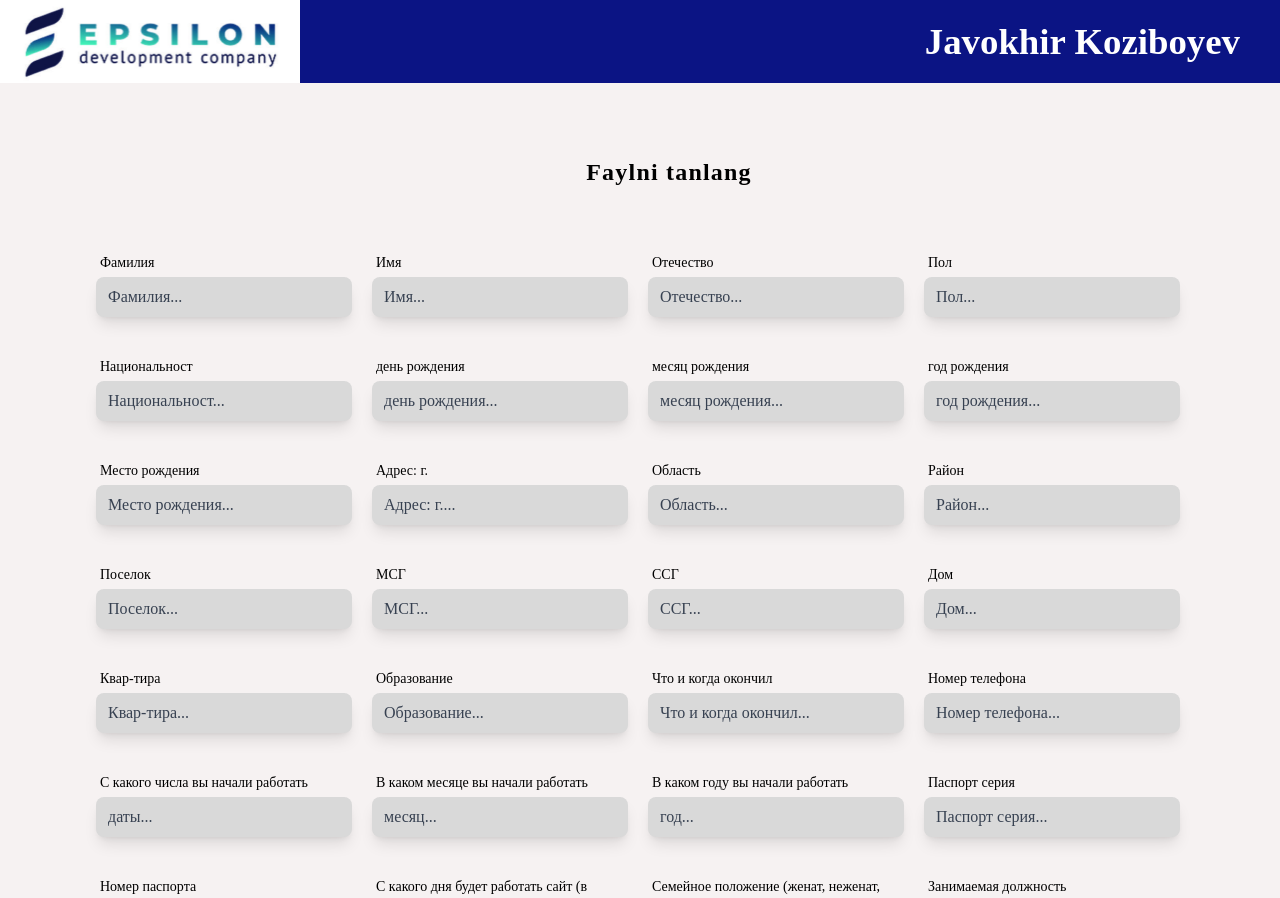
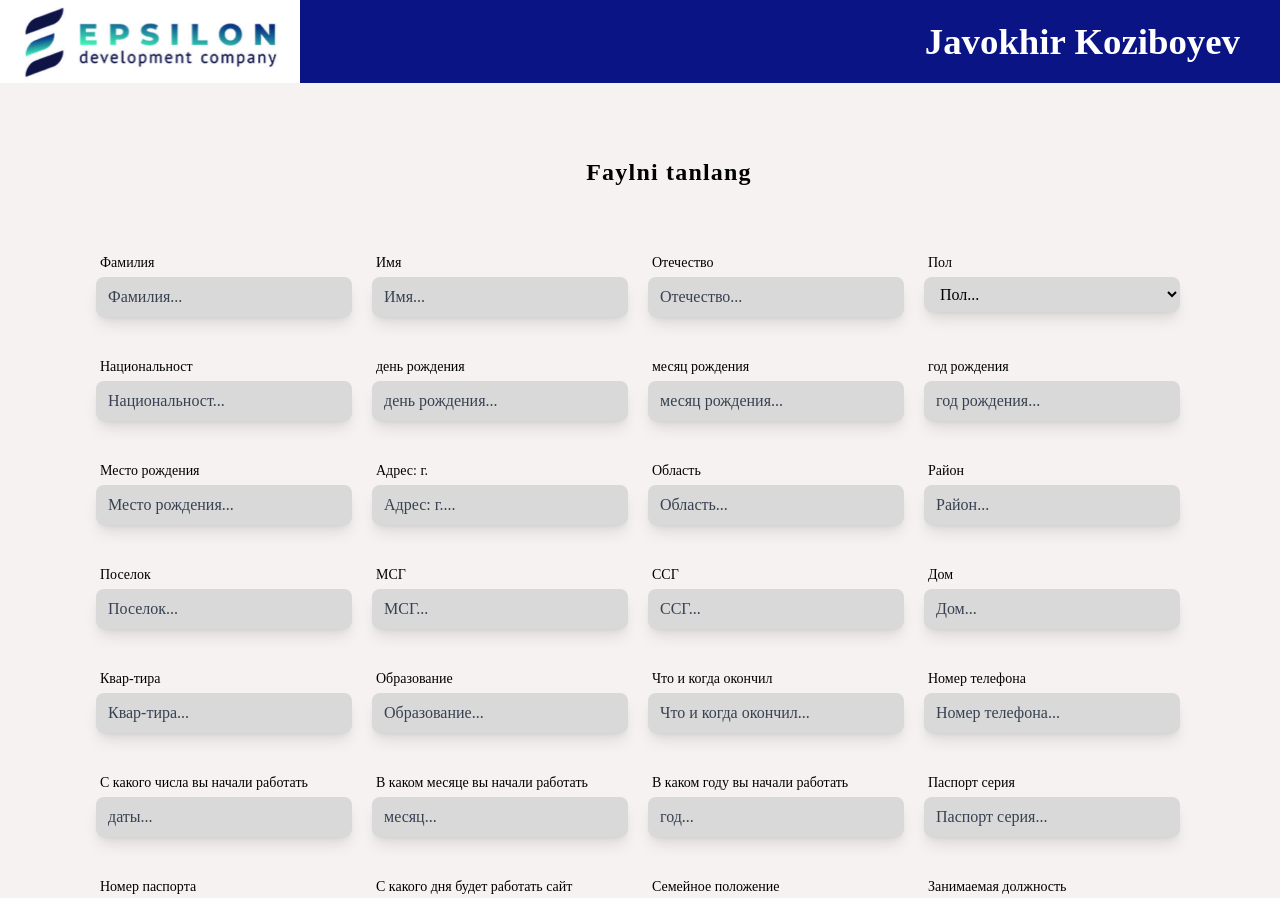
Before and after one commit to Alisher0903/epsilon, a React (Create React App) app: page /user/add in a window 1280 px wide. Shown: the top 898 px of the page. Built offline with nearby package versions, Linux system fonts and the light colour scheme; some icons are missing; a web font is replaced by a local one.

Commit message:
full bulfi

```diff
--- a/src/components/home/user-info/userInfo.jsx
+++ b/src/components/home/user-info/userInfo.jsx
@@ -24,6 +24,7 @@ const UserInfo = () => {
     }, []);
 
     const [templates, setTemplates] = useState([{}]);
+    const [isLoading, setIsLoading] = useState(false);
 
     const handleCreate = () => {
         console.log(templates.length);
@@ -38,6 +39,7 @@ const UserInfo = () => {
 
     // addUser
     const addUser = async () => {
+        setIsLoading(true)
         const img = new FormData();
         img.append('file', byId('attachmentId').files[0]);
         let relationshipDtos = templates.map((_, i) => {
@@ -108,9 +110,10 @@ const UserInfo = () => {
             .then(async () => {
                 toast.success("User saccessfully seved✔")
                 await byId("hoHomePage").click();
+                setIsLoading(false)
             })
-            .catch(err => {
-                console.log(err);
+            .catch(() => {
+                setIsLoading(false)
                 toast.error("Xatolik yuz berdi❌")
             })
     }
@@ -156,10 +159,13 @@ const UserInfo = () => {
                     {/* turt */}
                     <div className='flex flex-col font-inika mx-2'>
                         <label htmlFor="gender" className='mb-1 ml-1 mt-10 text-sm w-64'>Пол</label>
-                        <input
-                            id='gender'
-                            className='shadow-lg px-3 py-2 w-64 rounded-lg bg-addInputBg placeholder:text-gray-700 focus:outline-blue-700 duration-200'
-                            placeholder='Пол...' />
+                        <select
+                            id="gender"
+                            className='shadow-lg px-3 py-2 w-64 rounded-lg bg-addInputBg placeholder:text-gray-700 focus:outline-blue-700 duration-200'>
+                            <option selected disabled>Пол...</option>
+                            <option value="М">Мужской</option>
+                            <option value="Ж">Женский</option>
+                        </select>
                     </div>
                     {/* besh */}
                     <div className='flex flex-col font-inika mx-2'>
@@ -337,7 +343,7 @@ const UserInfo = () => {
                     </div>
                     {/* yigirma olti */}
                     <div className='flex flex-col font-inika mx-2'>
-                        <label htmlFor="dateStartWork" className='mb-1 ml-1 mt-10 text-sm w-64'>С какого дня будет работать сайт (в цифрах)</label>
+                        <label htmlFor="dateStartWork" className='mb-1 ml-1 mt-10 text-sm w-64'>С какого дня будет работать сайт</label>
                         <input
                             id='dateStartWork'
                             type='date'
@@ -346,11 +352,18 @@ const UserInfo = () => {
                     </div>
                     {/* yigirma yetti */}
                     <div className='flex flex-col font-inika mx-2'>
-                        <label htmlFor="maritalStatus" className='mb-1 ml-1 mt-10 text-sm w-64'>Семейное положение (женат, неженат, замужем, незамужем, разведен, разведена)</label>
-                        <input
-                            id='maritalStatus'
-                            className='shadow-lg px-3 py-2 w-64 rounded-lg bg-addInputBg placeholder:text-gray-700 focus:outline-blue-700 duration-200'
-                            placeholder='Семейная ситуация...' />
+                        <label htmlFor="maritalStatus" className='mb-1 ml-1 mt-10 text-sm w-64'>Семейное положение</label>
+                        <select
+                            id="maritalStatus"
+                            className='shadow-lg px-3 py-2 w-64 rounded-lg bg-addInputBg placeholder:text-gray-700 focus:outline-blue-700 duration-200'>
+                            <option selected disabled>Семейная ситуация...</option>
+                            <option value="Женат">Женат</option>
+                            <option value="Неженат">Неженат</option>
+                            <option value="Замужем">Замужем</option>
+                            <option value="Незамужем">Незамужем</option>
+                            <option value="Разведен">Разведен</option>
+                            <option value="Разведена">Разведена</option>
+                        </select>
                     </div>
                     {/* yigirma sakkiz */}
                     <div className='flex flex-col font-inika mx-2'>
@@ -383,11 +396,9 @@ const UserInfo = () => {
                 {templates.map((_, index) => (
                     <PlusUserInfo
                         i={index}
-                        // relationshipDtos={relationshipDtos}
                         key={index}
                         onRemove={() => handleRemove(index)} />
                 ))}
-                {/* <PlusUserInfo /> */}
 
                 <div className='flex justify-center items-center mt-3'>
                     <div className='flex justify-center items-center active:scale-90 duration-300 mx-5'>
@@ -414,9 +425,19 @@ const UserInfo = () => {
                         font-inika font-bold tracking-wider hover:bg-red-700 active:scale-90
                         duration-300'>Close</button>
                     <button
-                        className='bg-blue-600 py-2 px-7 rounded-2xl shadow-lg text-white
+                        className={`bg-blue-600 py-2 px-7 rounded-2xl shadow-lg text-white
                         font-inika font-bold tracking-wider hover:bg-blue-700 active:scale-90
-                        duration-300' onClick={addUser}>Save</button>
+                        duration-300 ${isLoading ? "opacity-50 cursor-not-allowed" : ""}`}
+                        onClick={addUser}
+                        disabled={isLoading}>
+                        {isLoading ?
+                            <span className=' flex justify-center items-center'>
+                                Save
+                                <Icon icon="eos-icons:bubble-loading" className='ml-3' width="25" />
+                            </span>
+                            : "Save"
+                        }
+                    </button>
                 </div>
             </div>
         </>
```
